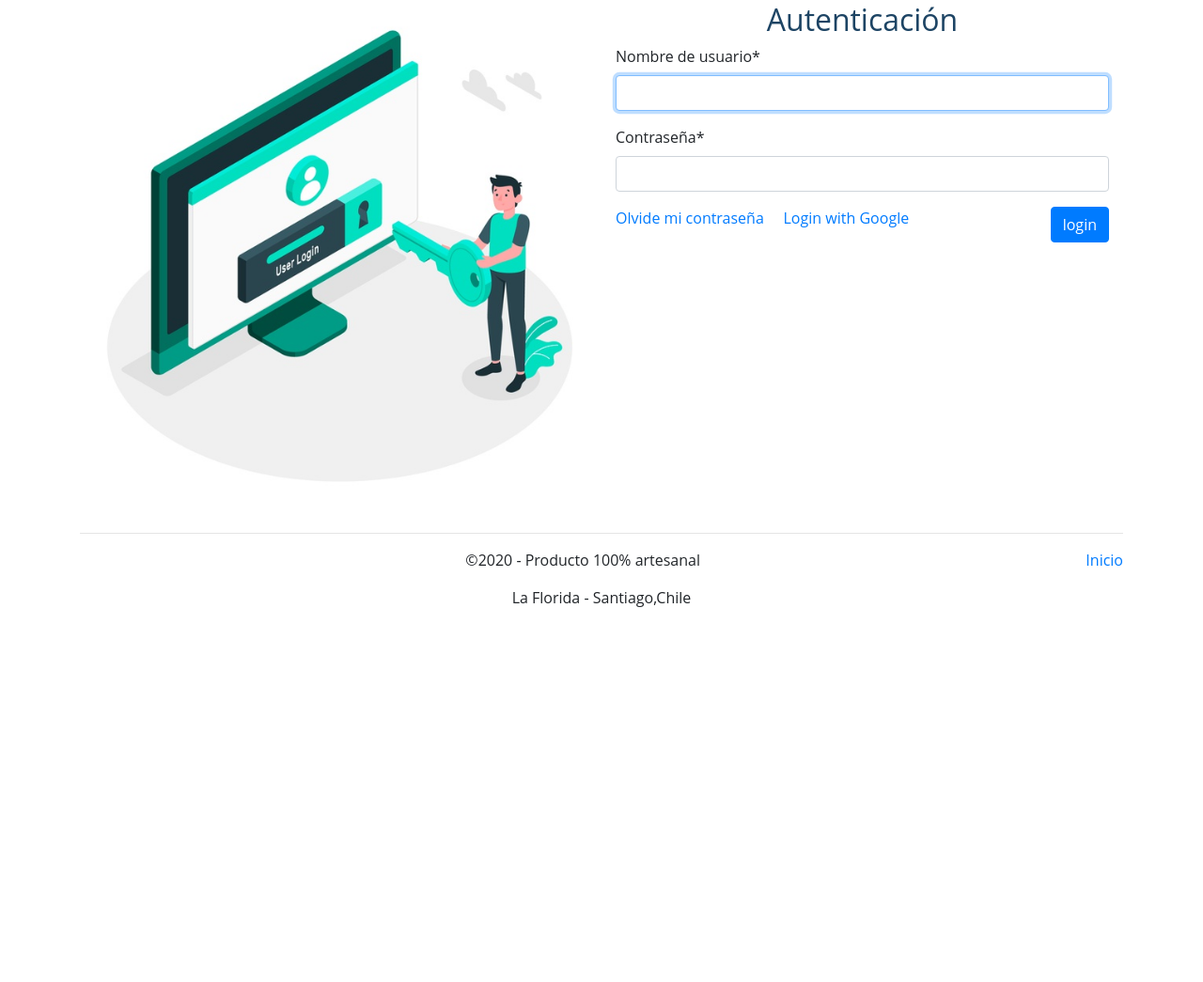
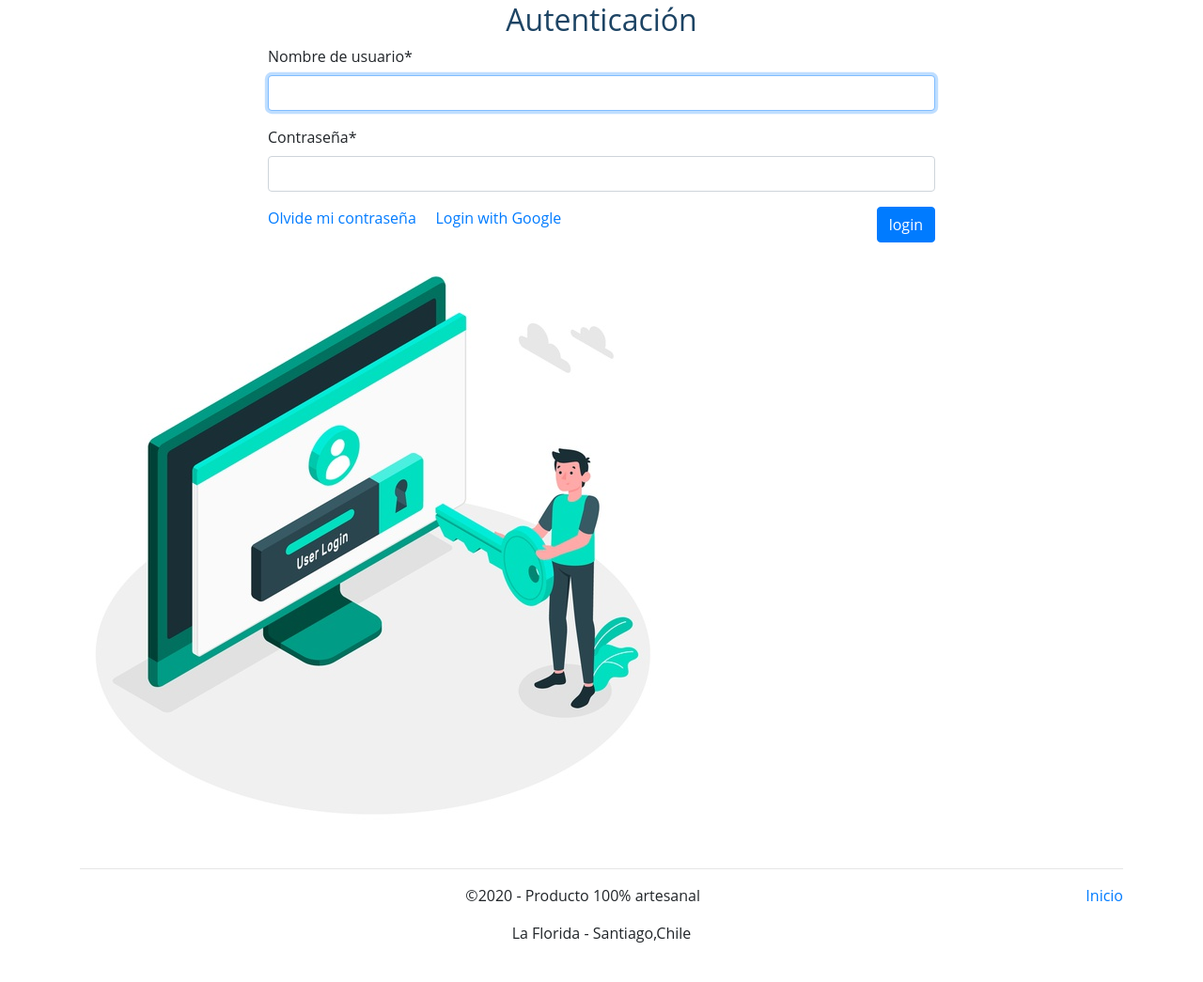
Before and after one commit to AreivaJ1312/FeriniDj, a Django app: page /accounts/login/ in a window 1280 px wide. Shown: the part 93-1138 px from the top of the page at 94% size. Before the commit the page ends 739 px from the top, so only its background shows below. Run offline with Django 3.2, Linux system fonts and the light colour scheme; some libraries are stand-ins or nearby versions.

Commit message:
pequeños cambios

```diff
--- a/core/templates/core/baseEstructura.html
+++ b/core/templates/core/baseEstructura.html
@@ -11,8 +11,8 @@
 
     <title>Ferini Accesorios de arcilla polimérica</title>
     {% load static %}
+
     {%block css%}
-
     {%endblock%}
 
   </head>
@@ -76,13 +76,16 @@
     </div>
   </div>
 
-
   <!-- FOOTER -->
   <footer class="container">
     <hr class="colorhr featurette-divider">
-    <p class="float-right"><a href="#">Inicio</a></p>
-    <p class="elFooter">&copy;2020  - Producto 100% artesanal   </p>
-    <p class="elFooter"> La Florida - Santiago,Chile </p>
+    <div class="nine columns">
+      <p class="float-right"><a href="#">Inicio</a></p>
+      <p class="elFooter">&copy;2020  - Producto 100% artesanal   </p>
+      <p class="elFooter"> La Florida - Santiago,Chile </p>
+
+    </div>
+
   </footer>
 
 
--- a/core/templates/core/home.html
+++ b/core/templates/core/home.html
@@ -140,4 +140,5 @@
 </div>
 
 </div>
+
 {%endblock%}
--- a/core/templates/registration/login.html
+++ b/core/templates/registration/login.html
@@ -18,11 +18,9 @@
 
     <div class="container">
         <div class="row">
-            <div class="col-6">
-                <img src="{%static 'core/imagenes/inicio-sesion.jpg' %}" class="img-fluid" alt="Responsive image">
-
+            <div class="col-2">
             </div>
-            <div class="col-6">
+            <div class="col-8">
                 <h2>Autenticación </h2>
                 {%load crispy_forms_tags%}
                 <form action="" method="POST" >
@@ -34,10 +32,12 @@
                     <a href="{% url 'password_reset' %}"> Olvide mi contraseña</a>&nbsp;&nbsp;&nbsp;&nbsp;
                     <a href="{% provider_login_url 'google' %}">Login with Google</a>
 
-
                 </form>
+            <div class="col-2">
+            </div>
 
             </div>
+            <img src="{%static 'core/imagenes/inicio-sesion.jpg' %}" class="img-fluid" alt="Responsive image">
           </div>
 
 
```
Also changed, not shown: core/static/core/css/estiloIndex.css (+3 -8 lines), db.sqlite3.
